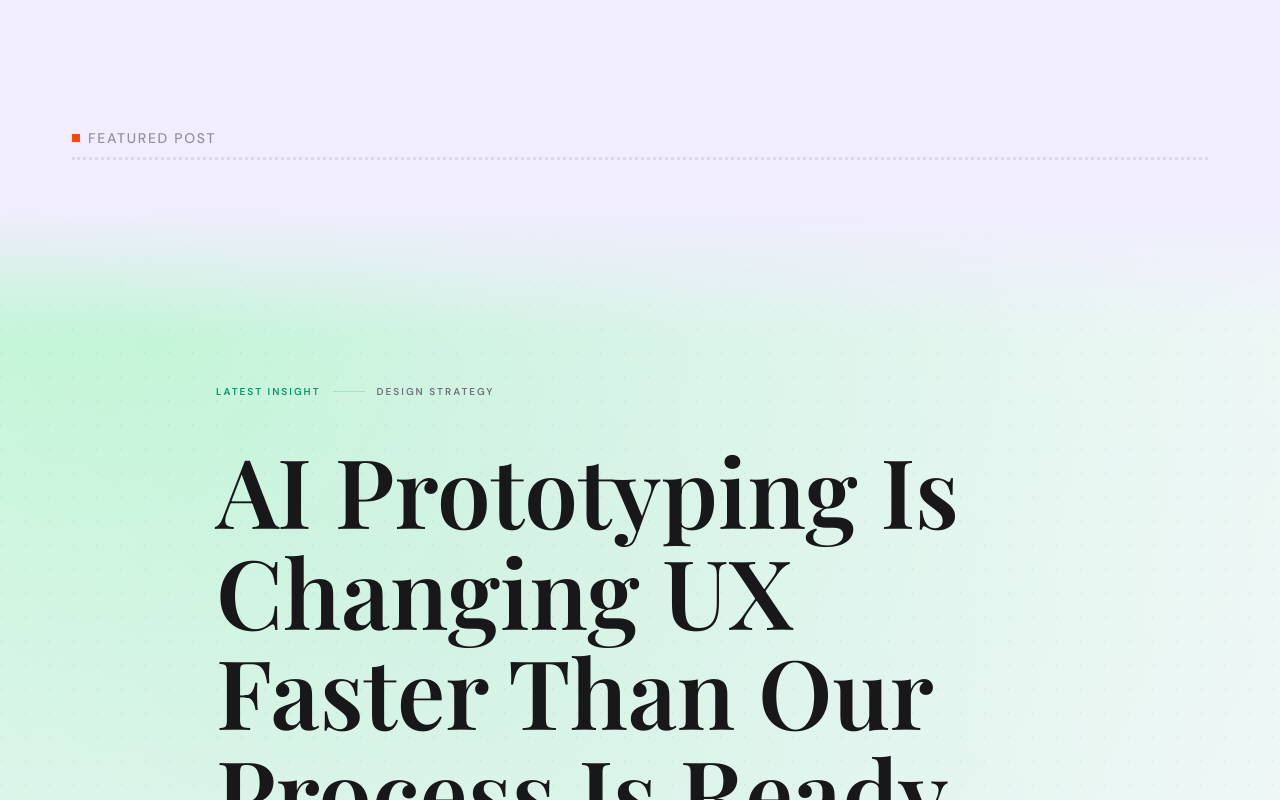
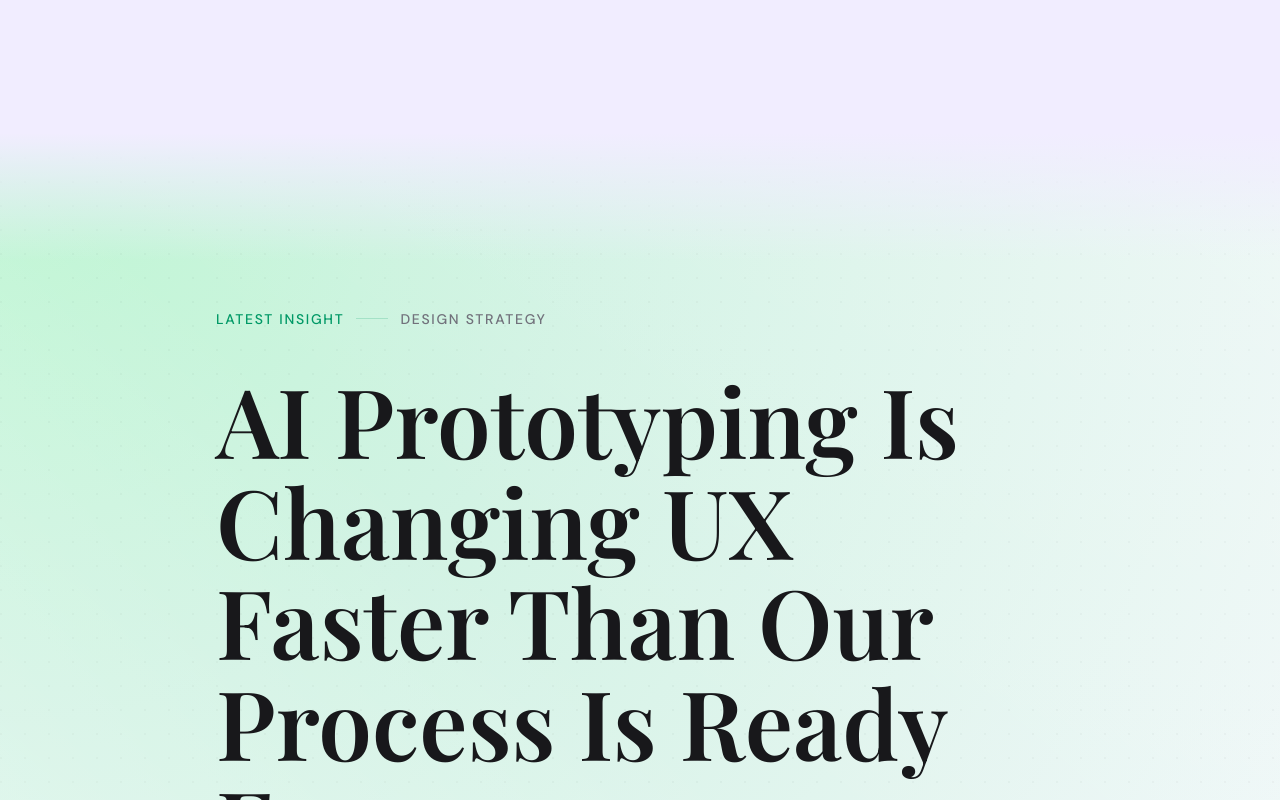
Before and after one commit to justinkahrs/annakahrs, a Next.js app: page / in a window 1280 px wide. Shown: the part 1780-2580 px from the top of the page. Built offline with nearby package versions, Linux system fonts and the light colour scheme.

Commit message:
adjusting `Skills` component layout.

```diff
--- a/components/Quote.tsx
+++ b/components/Quote.tsx
@@ -3,7 +3,6 @@
 import { useEffect, useState } from "react";
 import { motion } from "framer-motion";
 import { Playfair_Display, DM_Sans } from "next/font/google";
-import Link from "next/link";
 
 const playfair = Playfair_Display({
   subsets: ["latin"],
@@ -71,22 +70,8 @@ export default function Quote() {
       className="relative right-[50%] left-[50%] -mr-[50vw] -ml-[50vw]
         w-screen bg-(--background) px-4 pb-8 pt-8 text-black sm:px-12"
     >
-      <div className="relative mx-auto mt-8 max-w-[1500px] px-0 sm:px-6">
-        {/* EYEBROW */}
-        <div className="w-full relative mb-6">
-          <div
-            className={`${dmSans.className} absolute left-0 bottom-[12px] flex items-center gap-2 text-xs sm:text-sm font-medium uppercase tracking-[0.12em] text-zinc-600/60 pointer-events-none select-none`}
-          >
-            <div className="w-2 h-2 bg-(--highlight)" />
-            FEATURED POST
-          </div>
-          <div className="w-full border-t-[3px] border-dotted border-zinc-900/10" />
-        </div>
-
-      </div>
-
       {/* FEATURED POST SECTION (FULL BLEED) */}
-        <div className="relative mt-12 -mx-4 sm:-mx-12 overflow-hidden">
+        <div className="relative mt-2 -mx-4 overflow-hidden sm:-mx-12">
           {loading ? (
             <div className="w-full flex justify-center py-20">
               <span className="loading loading-spinner loading-lg text-zinc-900" />
@@ -147,11 +132,11 @@ export default function Quote() {
                 <div className="relative z-10 mx-auto max-w-4xl px-6">
                   {/* Badge */}
                   <div className="mb-10 flex items-center gap-3">
-                    <span className={`${dmSans.className} text-[10px] font-bold uppercase tracking-[0.2em] text-emerald-600`}>
+                    <span className={`${dmSans.className} text-xs sm:text-sm font-medium uppercase tracking-[0.12em] text-emerald-600`}>
                       Latest Insight
                     </span>
                     <div className="h-px w-8 bg-emerald-600/20" />
-                    <span className={`${dmSans.className} text-[10px] font-bold uppercase tracking-[0.2em] text-zinc-500`}>
+                    <span className={`${dmSans.className} text-xs sm:text-sm font-medium uppercase tracking-[0.12em] text-zinc-500`}>
                       {getFirstCategory(posts[0])}
                     </span>
                   </div>
```
